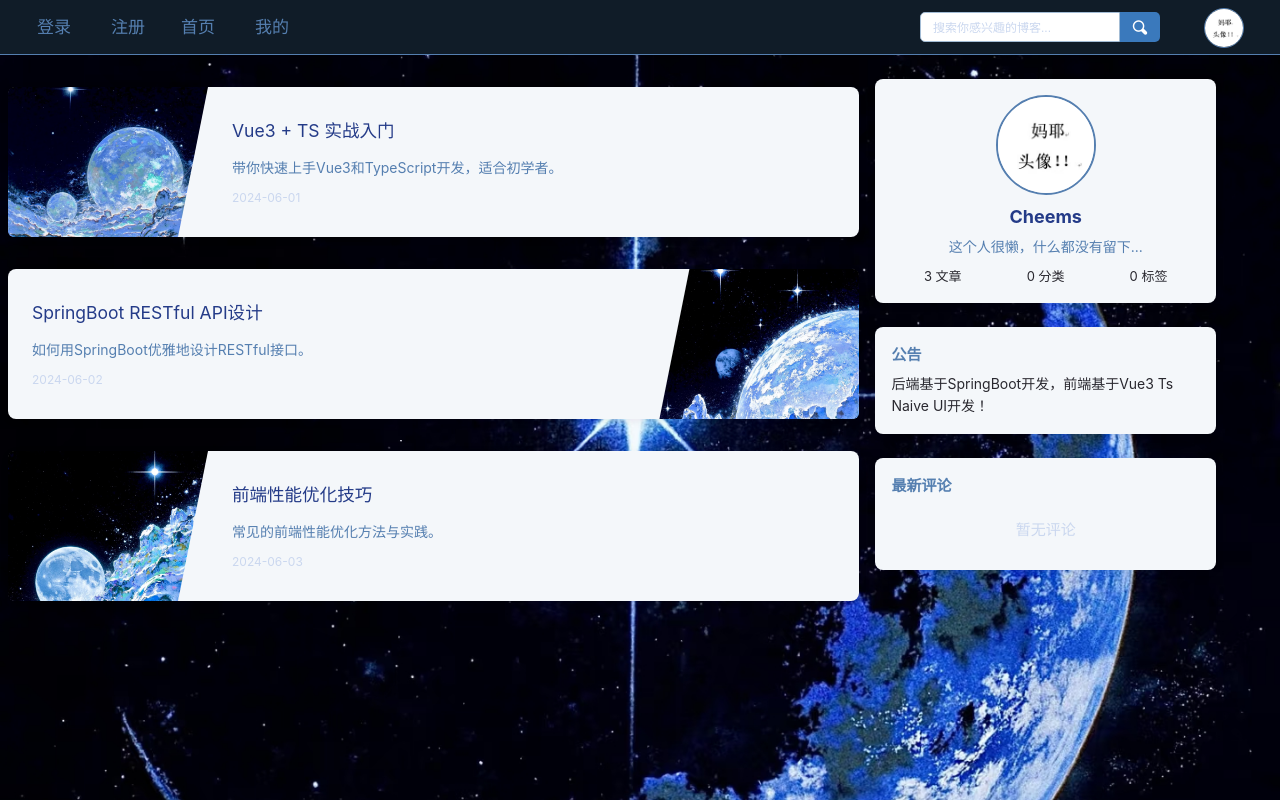
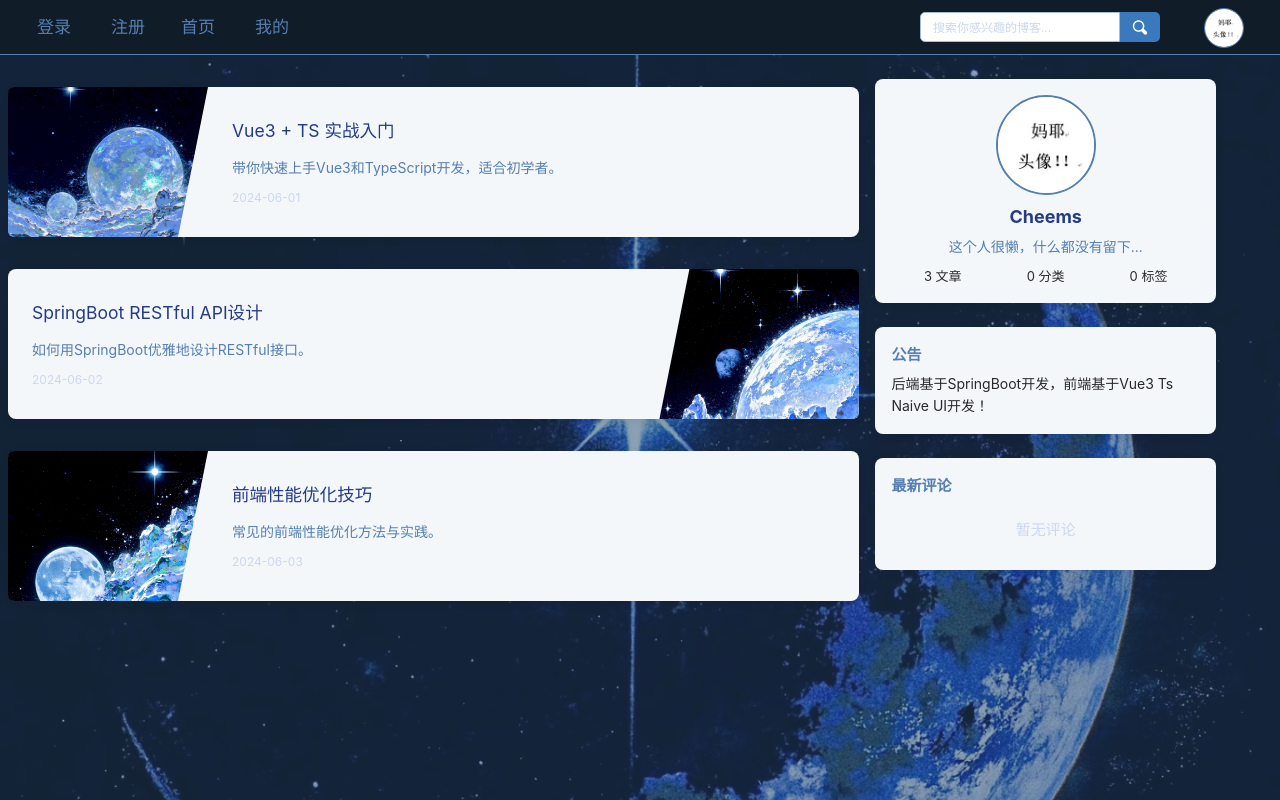
Before and after one commit to myusername-hub/-vue-springboot-, a Vue app in the folder vue/: page / in a window 1280 px wide. Built offline with nearby package versions, Linux system fonts and the light colour scheme; the HTML template or start-up script is replaced by a standard one.

Commit message:
修改背景图片透明度

```diff
--- a/vue/src/views/Capital/Capitalnav.vue
+++ b/vue/src/views/Capital/Capitalnav.vue
@@ -56,6 +56,8 @@ const onSearch = () => {
   border-bottom: 1.5px solid #557fb0;
   width: 100vw;  /* 设置为100vw确保占满整个视口宽度 */
   box-sizing: border-box;
+  position: relative;
+  z-index: 2;
 }
 .nav-left {
   margin-left: 5px;
--- a/vue/src/views/Capital/index.vue
+++ b/vue/src/views/Capital/index.vue
@@ -111,12 +111,28 @@ const comments = ref<{ user: string; text: string; date: string }[]>([])
 </template>
 <style scoped>
 .capital-page {
+  position: relative;
+  min-height: 100vh;
+  background: #274769; /* 页面底色，可根据需要调整 */
+  overflow: hidden;
+}
+.capital-page::before {
+  content: '';
+  position: absolute;
+  top: 0;
+  left: 0;
+  right: 0;
+  bottom: 0;
   background: url(@/assets/images/bg.jpg) no-repeat center center;
   background-size: cover;
   background-attachment: fixed;
-  min-height: 100vh;
+  opacity: 0.5;
+  z-index: 0;
+  pointer-events: none;
 }
 .main-content {
+  position: relative;
+  z-index: 1;
   display: flex;
   width: 95vw;
   gap: 24px;
```
